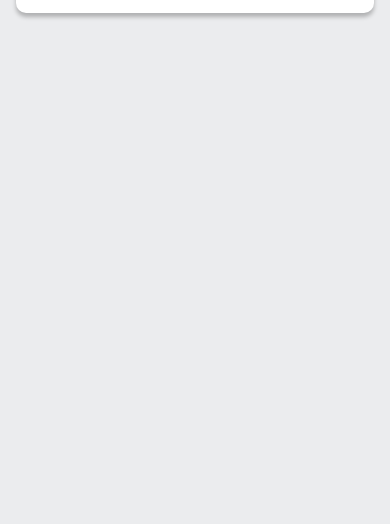
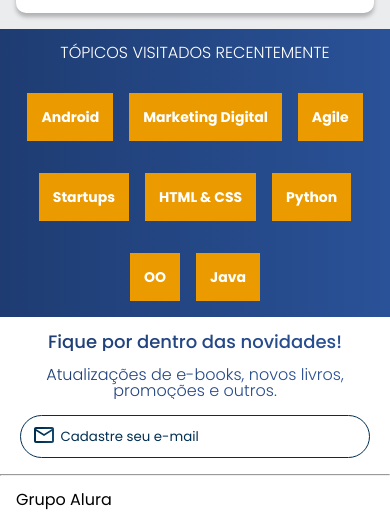
Before and after one commit to Edumorais08/Books-page, a plain HTML site: page index.html in a window 390 px wide. Shown: the part 1471-1995 px from the top of the page. Before the commit the page ends 1500 px from the top, so only its background shows below. Drawn offline with nearby package versions, Linux system fonts and the light colour scheme.

Commit message:
mobile finished

```diff
--- a/index.html
+++ b/index.html
@@ -148,6 +148,32 @@
               </div>
     </section>
 
+    <section class="topicos">
+        <h2 class="topicos__titulo">TÓPICOS VISITADOS RECENTEMENTE</h2>
+        <ul class="topicos__lista">
+            <li class="topicos__item"><a href="#" class="topicos__link">Android</a></li>
+            <li class="topicos__item"><a href="#" class="topicos__link">Marketing Digital</a></li>
+            <li class="topicos__item"><a href="#" class="topicos__link">Agile</a></li>
+            <li class="topicos__item"><a href="#" class="topicos__link">Startups</a></li>
+            <li class="topicos__item"><a href="#" class="topicos__link">HTML & CSS</a></li>
+            <li class="topicos__item"><a href="#" class="topicos__link">Python</a></li>
+            <li class="topicos__item"><a href="#" class="topicos__link">OO</a></li>
+            <li class="topicos__item"><a href="#" class="topicos__link">Java</a></li>
+        </ul>
+    </secion>
+
+    <section class="contato">
+        <h2 class="contato__titulo">Fique por dentro das novidades!</h2>
+        <p class="contato__texto">Atualizações de e-books, novos livros, promoções e outros.</p>
+        <input type="email" placeholder="Cadastre seu e-mail" class="contato__email">
+    </section>
+
+    <hr/>
+
+    <footer class="rodape">
+        <h2 class="rodape__titulo">Grupo Alura</h2>
+    </footer>
+
     <script src="https://cdn.jsdelivr.net/npm/swiper@11/swiper-bundle.min.js"></script>
     <script>
         const swiper = new Swiper('.swiper', {
--- a/styles.css
+++ b/styles.css
@@ -1,12 +1,15 @@
 @import url(styles/header.css);
 @import url(styles/banner.css);
 @import url(styles/carrossel.css);
+@import url(styles/topicos.css);
+@import url(styles/contato.css);
+@import url(styles/rodape.css);
 
 :root {
     --cor-de-fundo: #EBECEE;
     --branco: #FFFFFF;
     --laranja: #EB9B00;
-    --azul-degrade: linear-gradient(97.54deg, #002F52 35.49%, #326589 165.37%);
+    --azul-degrade: linear-gradient(to right, #1e3c72, #2a5298);
     --fonte-principal: "Poppins";
     --azul: #002F52;
 }
--- /dev/null
+++ b/styles/contato.css
@@ -0,0 +1,36 @@
+.contato {
+    background-color: var(--branco);
+    padding: 1em;
+}
+
+.contato__titulo,.contato__texto {
+    background: var(--azul-degrade);
+    -webkit-background-clip: text;
+    -webkit-text-fill-color: transparent;
+    background-clip: text;
+}
+
+.contato__titulo {
+    font-weight: 500;
+    font-size: 18px;
+}
+
+.contato__texto{
+    font-weight: 300;
+    margin: 1em 0;
+}
+
+.contato__email {
+    padding: 1em;
+    border: 1px solid var(--azul);
+    border-radius: 24px;
+    width: 90%;
+    color: var(--azul);
+}
+
+.contato__email::placeholder {
+    font-family: var(--fonte-principal);
+    color: var(--azul);
+    background: url("../assets/email.svg") no-repeat;
+    padding-left: 2em;
+}
--- /dev/null
+++ b/styles/rodape.css
@@ -0,0 +1,10 @@
+hr {
+    margin: 0;
+}
+
+.rodape {
+    background-color: var(--branco);
+    padding: 1em;
+    text-align: left;
+    color: #000000;
+}
--- /dev/null
+++ b/styles/topicos.css
@@ -0,0 +1,31 @@
+.topicos {
+    background: var(--azul-degrade);
+    text-align: center;
+    padding: 1em 0;
+    padding-bottom: 0;
+}
+
+.topicos__titulo {
+    color: var(--branco);
+    font-weight: 300;
+    margin-bottom: 1em;
+}
+
+.topicos__lista {
+    display: flex;
+    flex-wrap: wrap;
+    justify-content: center;
+}
+
+.topicos__item{
+    margin: 2em 0.5em;
+}
+
+.topicos__link {
+    padding: 1em;
+    color: var(--branco);
+    background-color: var(--laranja);
+    text-decoration: none;
+    font-size: 14px;
+    font-weight: 700;
+}
```
Also changed, not shown: assets/email.svg (added).
